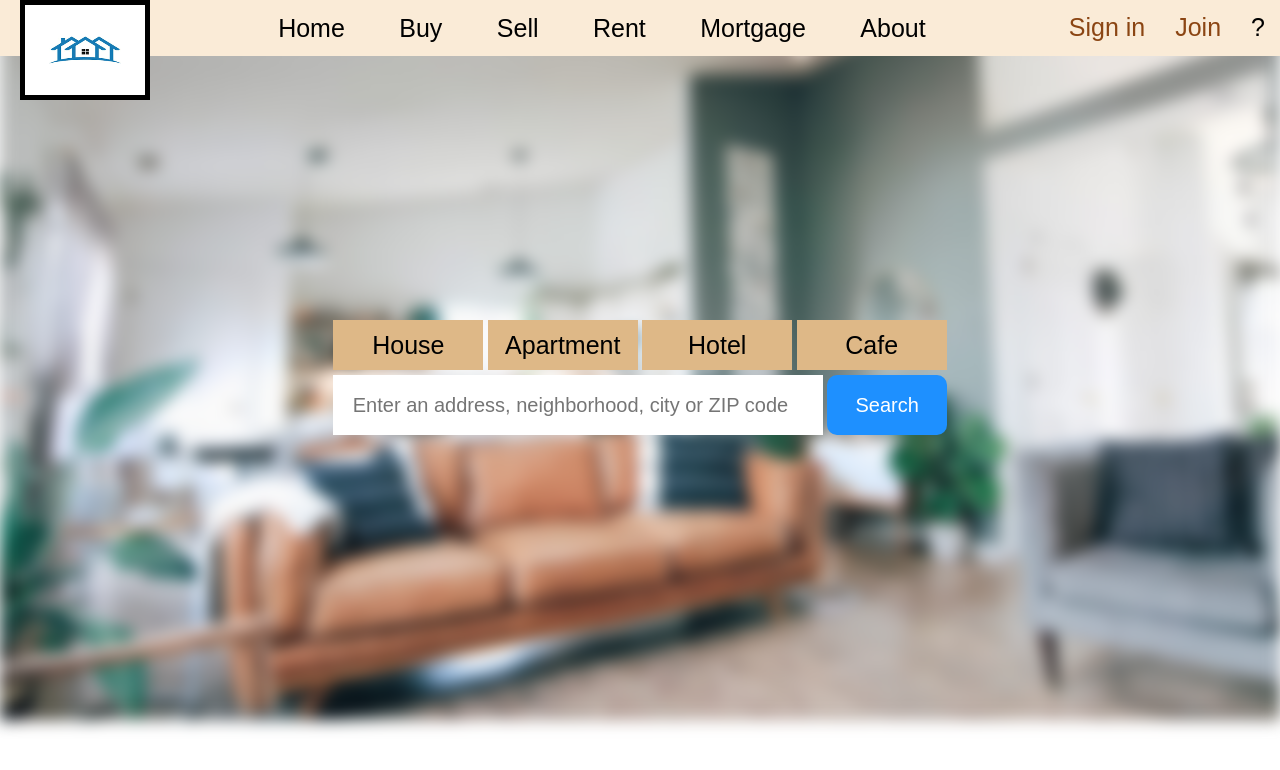
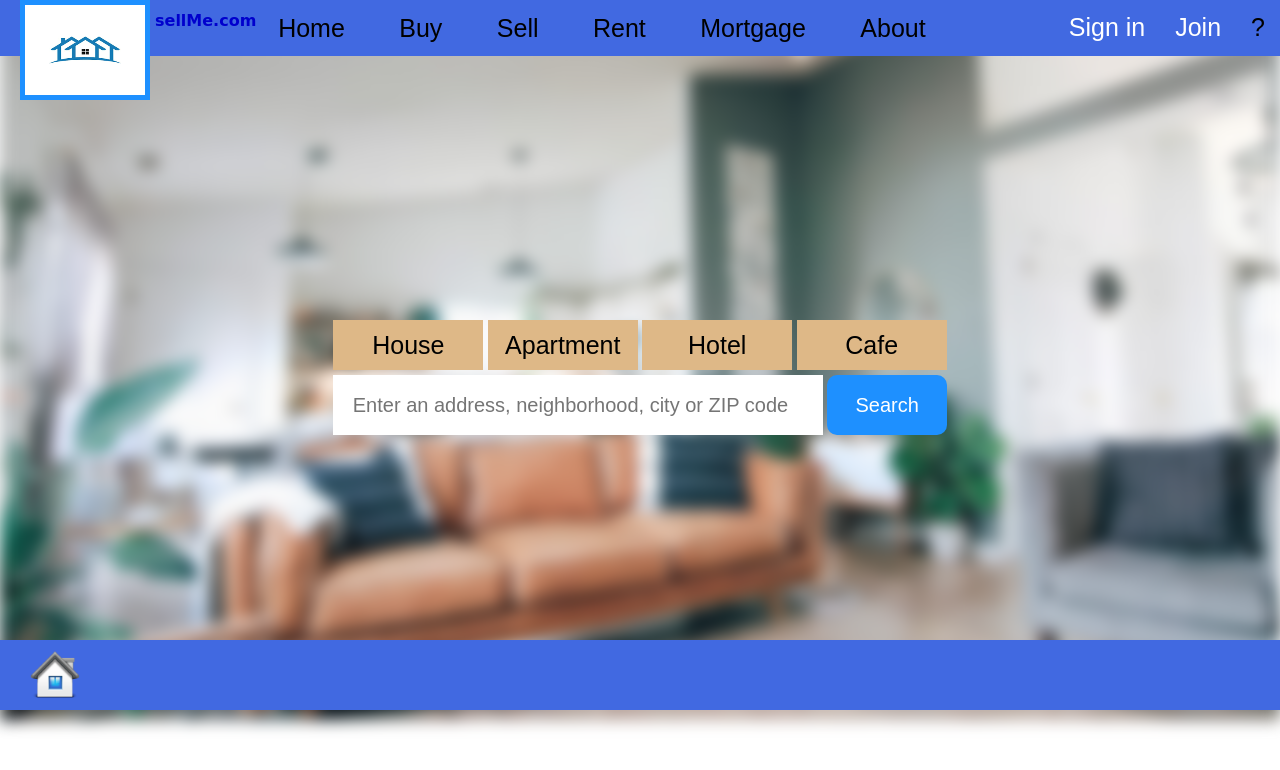
Before and after one commit to ShashikaUdara/SimpleWebApp-2, a plain HTML site: page html/index.html in a window 1280 px wide. Drawn offline with Linux system fonts and the light colour scheme.

Commit message:
added house icon in the bottom

```diff
--- a/css/index.css
+++ b/css/index.css
@@ -23,12 +23,32 @@ a:hover{
 {
 	width: 100%;
 	height: 56px;
-	background-color: AntiqueWhite;
+	background-color: RoyalBlue;
 	text-align: center;
-  display: inline-block;
   padding-left: 20px;
   position: absolute;
   z-index: 2;
+  /*animation-name: color-change-RoyalBlue-SteelBlue-to-RoyalBlue;*/
+  /*animation-duration: 2s;*/
+}
+
+/*@keyframes color-change-RoyalBlue-SteelBlue-to-RoyalBlue */
+/*{*/
+  /*from {background-color: RoyalBlue;}*/
+  /*to {background-color: SteelBlue;}*/
+/*}*/
+
+.page-bar-header1
+{
+	position: absolute;
+	z-index: 5;
+	/*border: 3px solid #000000;*/
+	width: 80px;
+	height: 56px;
+	margin-left: 135px;
+	font-size: 50%;
+	font-family: Cursive, Times, serif;
+	color: MediumBlue;
 }
 
 .page-bar-text
@@ -41,9 +61,9 @@ a:hover{
 
 .buton-on-bar
 {
-	background-color: AntiqueWhite;
+	background-color: RoyalBlue;
 	border: none;
-	color: SaddleBrown;
+	color: white;
 	padding: 13px 15px;
 	text-decoration: none;
 	display: inline-block;
@@ -136,3 +156,22 @@ a:hover{
   background: lightblue;
   color: black;
 }
+
+.news-feed-bar
+{
+	width: 100%;
+	height: 70px;
+	background-color: RoyalBlue;
+	text-align: center;
+  padding-left: 20px;
+  position: absolute;
+  z-index: 6;
+  margin-top: 50%;
+}
+
+.feed-bar-house-icon
+{
+	float: left;
+	padding-top: 10px;
+	padding-left: 10px;
+}
--- a/html/index.html
+++ b/html/index.html
@@ -8,7 +8,10 @@
 		<div>
 			<div class="page-bar-cont">
 				<!-- page links here -->
-				<img src="../logo/house.png" width="130px" height="100px" alt="house" class="house-logo" style="float: left; border: 5px solid black;">
+				<img src="../logo/house.png" width="130px" height="100px" alt="house" class="house-logo" style="float: left; border: 5px solid DodgerBlue;">
+				<div class="page-bar-header1">
+					<h1>sellMe.com</h1>
+				</div>
 				<a class="page-bar-text" href="./home.html">Home</a>
 				<a class="page-bar-text" href="./buy.html">Buy</a>
 				<a class="page-bar-text" href="./sell.html">Sell</a>
@@ -24,14 +27,6 @@
 			<!-- house image as the background -->
 		</div>
 		<div class="search-option-menu">
-			<!-- <table border="1"> -->
-				<!-- <tr> -->
-					<!-- <td><button class="buton-on-option-menu">House</button></td> -->
-					<!-- <td><button class="buton-on-option-menu">Apartment</button></td> -->
-					<!-- <td><button class="buton-on-option-menu">Hotel</button></td> -->
-					<!-- <td><button class="buton-on-option-menu">Cafe</button></td> -->
-				<!-- </tr> -->
-			<!-- </table> -->
 			<button class="buton-on-option-menu">House</button>
 			<button class="buton-on-option-menu">Apartment</button>
 			<button class="buton-on-option-menu">Hotel</button>
@@ -44,5 +39,14 @@
     			</form>
 			</div>
 		</div>
+		<div class="news-feed-bar">
+			<!-- news feed bar here -->
+			<div class="feed-bar-house-icon">
+				<img src="../img/house-icon.png" alt="house-icon" width="50px" height="50px">
+			</div>
+		</div>
+		<div class="about-site">
+			<div class="img-galary"></div>
+		</div>
 	</body>
 </html>
```
Also changed, not shown: img/house-icon.png (added).
